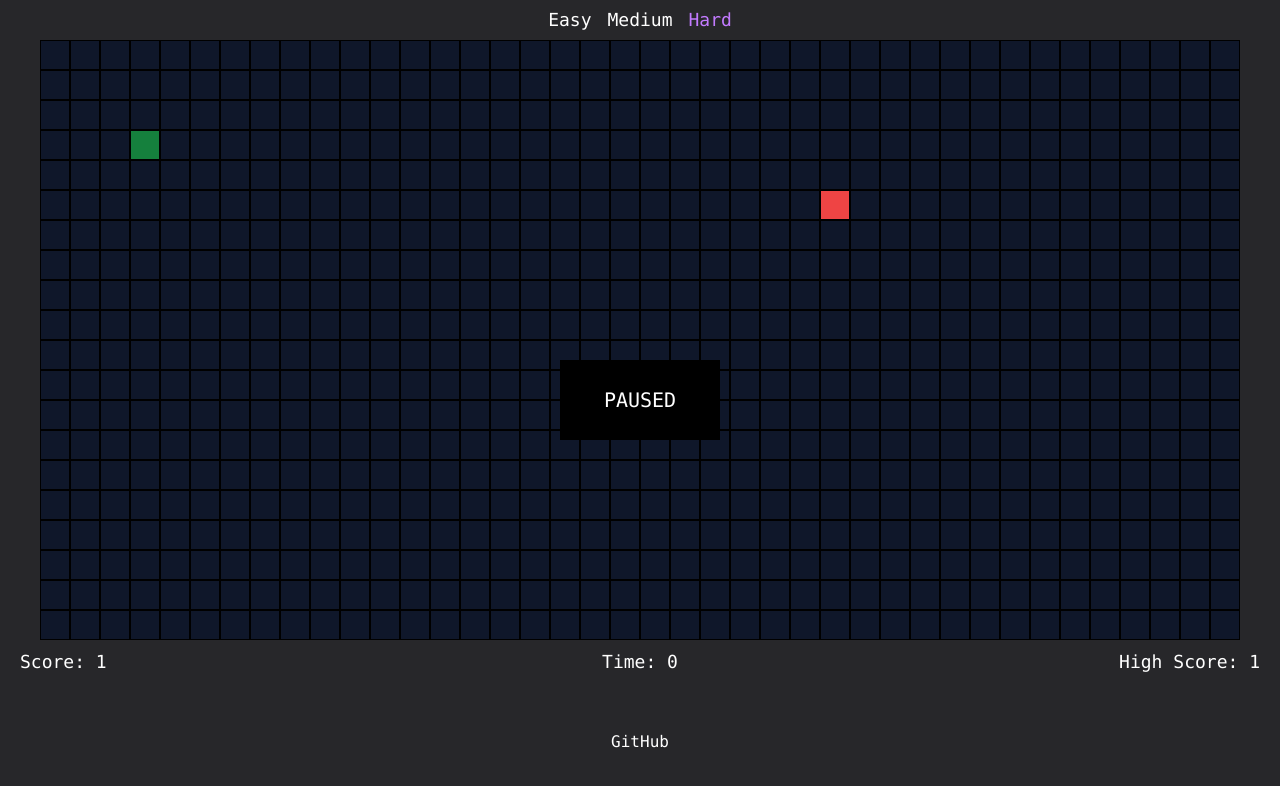
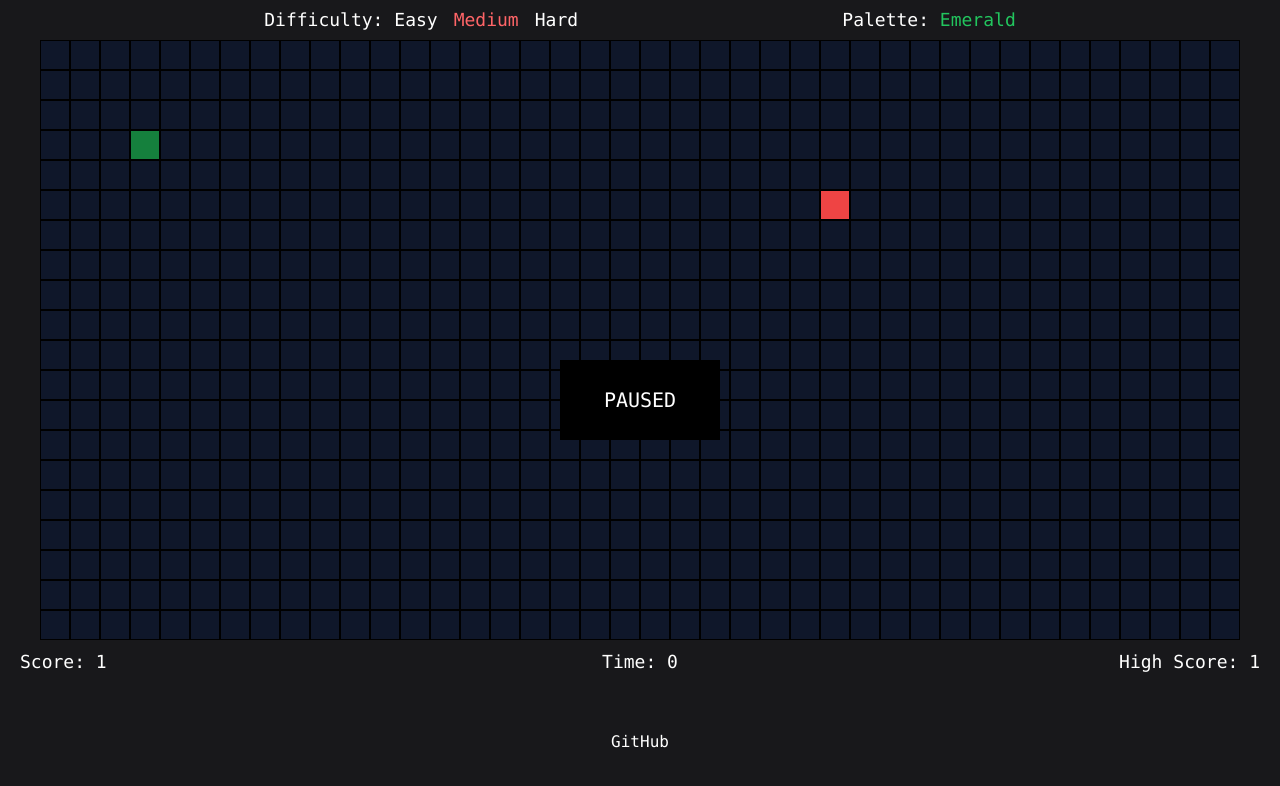
Before and after one commit to Sukhman3125/snake-fork, a React (Vite) app: page / in a window 1280 px wide. Shown: the top 786 px of the page. Built offline with nearby package versions, Linux system fonts and the light colour scheme.

Commit message:
feat: add palette dropdown to the top bar

```diff
--- a/src/App.tsx
+++ b/src/App.tsx
@@ -1,10 +1,9 @@
 import { useEffect, useRef, useState } from 'react';
-import './App.css';
 import { Game } from './models/Game';
 import type { GridStyle } from './models/GridRenderer';
 import { Directions } from './models/Snake';
-import { palettes } from './models/palettes';
-
+import { palettes, type PaletteName } from './models/palettes';
+import PaletteDropdown from './PaletteDropdown';
 
 const rows = 20;
 const cols = 40;
@@ -19,9 +18,6 @@ const gridStyle: GridStyle = {
   cellSize,
 };
 
-// const classicPalette = ["blue", "yellow", "red", "green", "purple"];
-// const wormPalette = ["blue", "#e2b8b4", "#dc7f8e", "white", "purple"];
-
 const difficulty = {
   easy: 5,
   medium: 10,
@@ -34,7 +30,11 @@ function App() {
   const [death, setDeath] = useState(false);
   const [length, setLength] = useState(1);
   const [highScore, setHighScore] = useState<number>(() => Number(localStorage.getItem("highScore")) || 0);
-  const [speed, setSpeed] = useState(difficulty.hard);
+  const [speed, setSpeed] = useState(difficulty.medium);
+  const [paletteName, setPaletteName] = useState<PaletteName>(() => {
+    const saved = localStorage.getItem("palette");
+    return saved && saved in palettes ? saved as PaletteName : "emerald";
+  });
 
   const canvasRef = useRef<HTMLCanvasElement | null>(null);
   const gameRef = useRef<Game | null>(null);
@@ -53,10 +53,10 @@ function App() {
       snakeLength: length,
       snakeDirection: Directions.right,
       ctx,
-      palette: palettes.emerald,
+      palette: palettes[paletteName],
       gridStyle,
       paused: true,
-      ticksPerSec: difficulty.hard,
+      ticksPerSec: speed,
       setDeath,
       setPaused,
       setLength,
@@ -80,10 +80,19 @@ function App() {
     setSpeed(val);
   }
 
+  const handlePalette = (name: PaletteName) => {
+    gameRef.current?.setPalette(palettes[name]);
+    setPaletteName(name);
+    localStorage.setItem("palette", name);
+  }
+
   return (
-    <div className="bg-zinc-800 w-screen h-screen text-white flex flex-col font-mono">
+    <div className="bg-zinc-900 w-screen h-screen text-white flex flex-col font-mono select-none">
 
-      <div className="flex justify-center items-center gap-4 h-10 text-lg">
+      <div className="flex justify-evenly items-center h-10 text-lg">
+        <div>
+          Difficulty:{" "}
+          <span className="inline-flex gap-4">
             <button
               className={`hover:underline ${speed === difficulty.easy ? "text-green-400" : "text-white"}`}
               onClick={() => handleSpeed(difficulty.easy)}
@@ -104,6 +113,10 @@ function App() {
             >
               Hard
             </button>
+          </span>
+        </div>
+
+        <PaletteDropdown value={paletteName} onChange={handlePalette} />
       </div>
 
       <div className="flex justify-center">
--- /dev/null
+++ b/src/PaletteDropdown.tsx
@@ -0,0 +1,75 @@
+import { useEffect, useRef, useState } from 'react';
+import { palettes, type Palette, type PaletteName } from './models/palettes';
+
+interface PaletteDropdownProps {
+  value: PaletteName;
+  onChange: (name: PaletteName) => void;
+}
+
+const paletteNames = Object.keys(palettes) as PaletteName[];
+
+const capitalize = (s: string) => s[0].toUpperCase() + s.slice(1);
+
+function Swatches({ palette }: { palette: Palette }) {
+  return (
+    <span className="flex gap-0.5">
+      {Object.values(palette).map((color, i) => (
+        <span key={i} className="w-3 h-3" style={{ backgroundColor: color }} />
+      ))}
+    </span>
+  );
+}
+
+function PaletteDropdown({ value, onChange }: PaletteDropdownProps) {
+  const [open, setOpen] = useState(false);
+  const containerRef = useRef<HTMLDivElement | null>(null);
+
+  useEffect(() => {
+    if (!open) return;
+
+    const handleClickOutside = (event: MouseEvent) => {
+      if (!containerRef.current?.contains(event.target as Node)) {
+        setOpen(false);
+      }
+    };
+
+    document.addEventListener("mousedown", handleClickOutside);
+    return () => document.removeEventListener("mousedown", handleClickOutside);
+  }, [open]);
+
+  const select = (name: PaletteName) => {
+    onChange(name);
+    setOpen(false);
+  };
+
+  return (
+    <div ref={containerRef} className="relative">
+      <button
+        className="hover:underline"
+        onMouseDown={e => e.preventDefault()}
+        onClick={() => setOpen(!open)}
+      >
+        Palette: <span style={{ color: palettes[value].snakeBody }}>{capitalize(value)}</span>
+      </button>
+
+      {open && (
+        <div className="absolute right-0 top-full mt-1 z-10 bg-black py-1">
+          {paletteNames.map(name => (
+            <button
+              key={name}
+              className="w-full flex items-center justify-between gap-4 px-3 py-0.5 hover:underline"
+              style={{ color: name === value ? palettes[name].snakeBody : "white" }}
+              onMouseDown={e => e.preventDefault()}
+              onClick={() => select(name)}
+            >
+              {capitalize(name)}
+              <Swatches palette={palettes[name]} />
+            </button>
+          ))}
+        </div>
+      )}
+    </div>
+  );
+}
+
+export default PaletteDropdown;
--- a/src/models/palettes.ts
+++ b/src/models/palettes.ts
@@ -74,3 +74,5 @@ export const palettes = {
     wall: "purple",
   },
 } satisfies Record<string, Palette>;
+
+export type PaletteName = keyof typeof palettes;
```
Also changed, not shown: src/App.css (deleted), 1 other file (tests, documents, lock files or other folders). Lines whose indentation alone changed are shown as unchanged.
